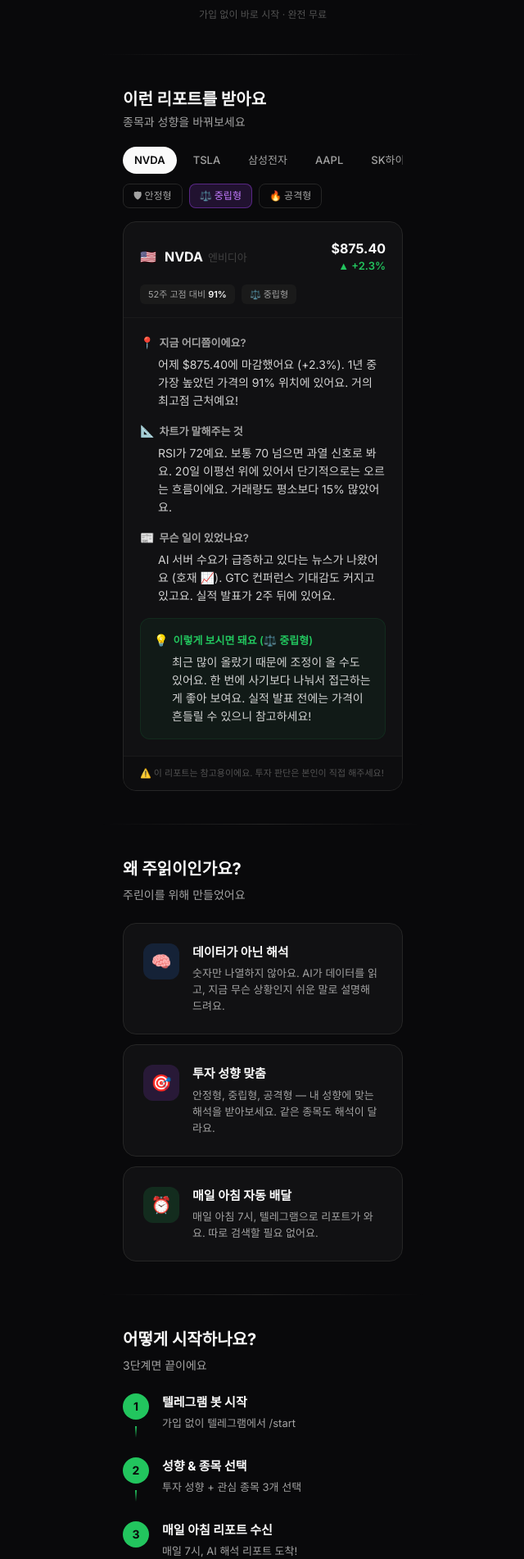
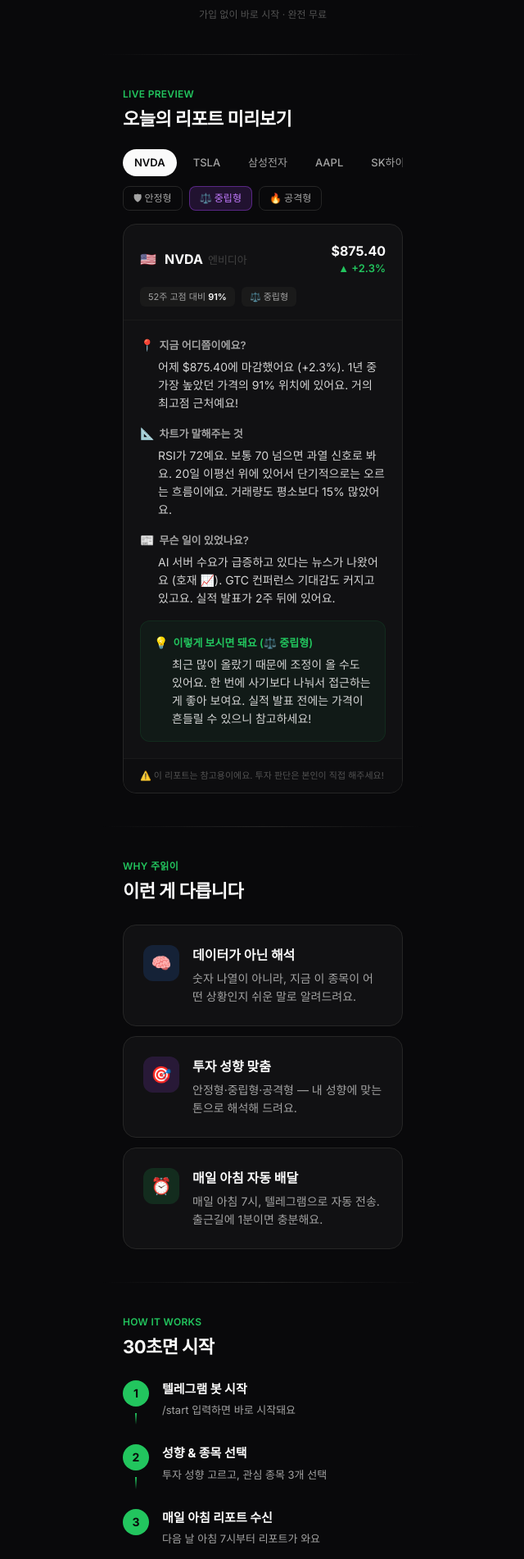
Before and after one commit to qodhrkawk/stockread, a Next.js app in the folder web/: page / in a window 1280 px wide. Shown: the part 420-2322 px from the top of the page at 82% size, without its empty margins (319-959 px from the left). Built offline with nearby package versions, Linux system fonts and the light colour scheme.

Commit message:
🎨 랜딩 페이지 텍스트 디자인 원본 반영
- LIVE PREVIEW / 오늘의 리포트 미리보기
- WHY 주읽이 / 이런 게 다릅니다
- HOW IT WORKS / 30초면 시작
- 특징 설명 + 스텝 설명 디자인 원문 그대로

```diff
--- a/web/src/components/Features.tsx
+++ b/web/src/components/Features.tsx
@@ -3,29 +3,31 @@
     emoji: "🧠",
     bg: "bg-blue-500/15",
     title: "데이터가 아닌 해석",
-    desc: "숫자만 나열하지 않아요. AI가 데이터를 읽고, 지금 무슨 상황인지 쉬운 말로 설명해 드려요.",
+    desc: "숫자 나열이 아니라, 지금 이 종목이 어떤 상황인지 쉬운 말로 알려드려요.",
   },
   {
     emoji: "🎯",
     bg: "bg-purple-500/15",
     title: "투자 성향 맞춤",
-    desc: "안정형, 중립형, 공격형 — 내 성향에 맞는 해석을 받아보세요. 같은 종목도 해석이 달라요.",
+    desc: "안정형·중립형·공격형 — 내 성향에 맞는 톤으로 해석해 드려요.",
   },
   {
     emoji: "⏰",
     bg: "bg-green/15",
     title: "매일 아침 자동 배달",
-    desc: "매일 아침 7시, 텔레그램으로 리포트가 와요. 따로 검색할 필요 없어요.",
+    desc: "매일 아침 7시, 텔레그램으로 자동 전송. 출근길에 1분이면 충분해요.",
   },
 ];
 
 export default function Features() {
   return (
     <section className="px-6 py-10">
-      <h2 className="text-xl font-bold mb-2">왜 주읽이인가요?</h2>
-      <p className="text-sm text-text-secondary mb-6">
-        주린이를 위해 만들었어요
+      <p className="text-xs font-semibold text-green uppercase tracking-wide mb-[6px]">
+        WHY 주읽이
       </p>
+      <h2 className="text-[22px] font-bold tracking-tight mb-6">
+        이런 게 다릅니다
+      </h2>
 
       <div className="flex flex-col gap-3">
         {features.map((f, i) => (
@@ -40,8 +42,8 @@
                 {f.emoji}
               </div>
               <div>
-                <h3 className="text-[15px] font-bold mb-1">{f.title}</h3>
-                <p className="text-[13px] text-text-secondary leading-[20px]">
+                <h3 className="text-base font-bold mb-[6px]">{f.title}</h3>
+                <p className="text-sm text-text-secondary leading-[22px]">
                   {f.desc}
                 </p>
               </div>
--- a/web/src/components/HowItWorks.tsx
+++ b/web/src/components/HowItWorks.tsx
@@ -2,29 +2,33 @@
   {
     num: 1,
     title: "텔레그램 봇 시작",
-    desc: "가입 없이 텔레그램에서 /start",
+    desc: "/start 입력하면 바로 시작돼요",
   },
   {
     num: 2,
     title: "성향 & 종목 선택",
-    desc: "투자 성향 + 관심 종목 3개 선택",
+    desc: "투자 성향 고르고, 관심 종목 3개 선택",
   },
   {
     num: 3,
     title: "매일 아침 리포트 수신",
-    desc: "매일 7시, AI 해석 리포트 도착!",
+    desc: "다음 날 아침 7시부터 리포트가 와요",
   },
 ];
 
 export default function HowItWorks() {
   return (
     <section className="px-6 py-10">
-      <h2 className="text-xl font-bold mb-2">어떻게 시작하나요?</h2>
-      <p className="text-sm text-text-secondary mb-6">3단계면 끝이에요</p>
+      <p className="text-xs font-semibold text-green uppercase tracking-wide mb-[6px]">
+        HOW IT WORKS
+      </p>
+      <h2 className="text-[22px] font-bold tracking-tight mb-6">
+        30초면 시작
+      </h2>
 
       <div className="flex flex-col">
         {steps.map((step, i) => (
-          <div key={i} className="flex gap-4 mb-6">
+          <div key={i} className={`flex gap-4 ${i < steps.length - 1 ? "mb-6" : "mb-2"}`}>
             {/* 넘버 + 연결선 */}
             <div className="flex flex-col items-center">
               <div className="w-8 h-8 rounded-full bg-green text-bg flex items-center justify-center text-sm font-bold">
@@ -44,7 +48,9 @@
             {/* 텍스트 */}
             <div className="pb-2">
               <h3 className="text-[15px] font-bold mb-1">{step.title}</h3>
-              <p className="text-[13px] text-text-secondary">{step.desc}</p>
+              <p className="text-[13px] text-text-secondary leading-5">
+                {step.desc}
+              </p>
             </div>
           </div>
         ))}
--- a/web/src/components/ReportPreview.tsx
+++ b/web/src/components/ReportPreview.tsx
@@ -22,10 +22,12 @@
     <section className="px-6 py-10">
       {/* 섹션 제목 */}
       <div className="mb-5">
-        <h2 className="text-xl font-bold mb-1">이런 리포트를 받아요</h2>
-        <p className="text-sm text-text-secondary">
-          종목과 성향을 바꿔보세요
+        <p className="text-xs font-semibold text-green uppercase tracking-wide mb-[6px]">
+          LIVE PREVIEW
         </p>
+        <h2 className="text-[22px] font-bold tracking-tight">
+          오늘의 리포트 미리보기
+        </h2>
       </div>
 
       {/* 종목 탭 */}
```
